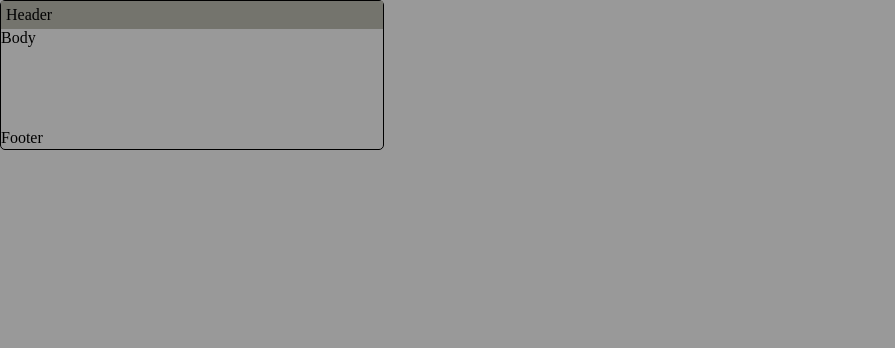
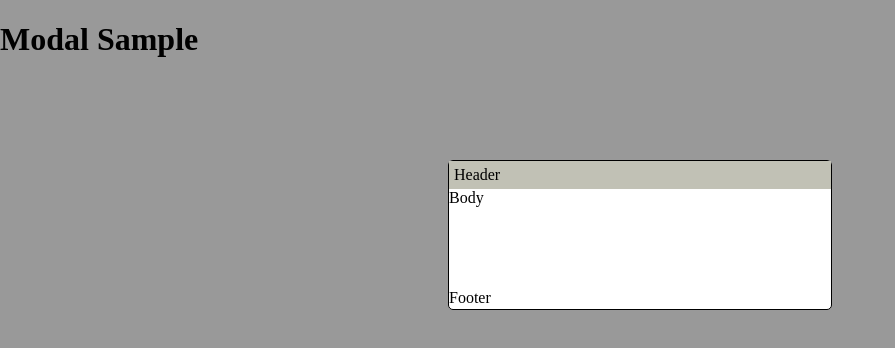
Before and after one commit to Zissan/dialog-box, a plain HTML site: page index.html in a window 1280 px wide. Shown: the whole page, without its empty margins (0-895 px from the left). Drawn offline with Linux system fonts and the light colour scheme.

Commit message:
increased the z-index, set the top, left of overlay

```diff
--- a/index.html
+++ b/index.html
@@ -8,6 +8,9 @@
     <link rel="stylesheet" href="./styles.css" />
   </head>
   <body>
+    <div id="root">
+      <h1>Modal Sample</h1>
+    </div>
     <div class="modal-overlay"></div>
     <div class="modal modal--sm">
       <div class="modal__header">Header</div>
--- a/styles.css
+++ b/styles.css
@@ -7,7 +7,6 @@ body {
 * {
   box-sizing: border-box;
 }
-
 /*
 MODAL STYLES
 */
@@ -15,9 +14,13 @@ MODAL STYLES
   background: #fff;
   border: 1px solid #000;
   border-radius: 5px;
+  position: absolute;
+  z-index: 2;
 }
 .modal--sm {
-  width: 30vw;
+  width: 30%;
+  top: 20%;
+  left: 35%;
 }
 
 .modal > div {
@@ -47,4 +50,6 @@ MODAL STYLES
   height: 100vh;
   background: rgba(0, 0, 0, 0.4);
   z-index: 1;
+  top: 0;
+  left: 0;
 }
```
